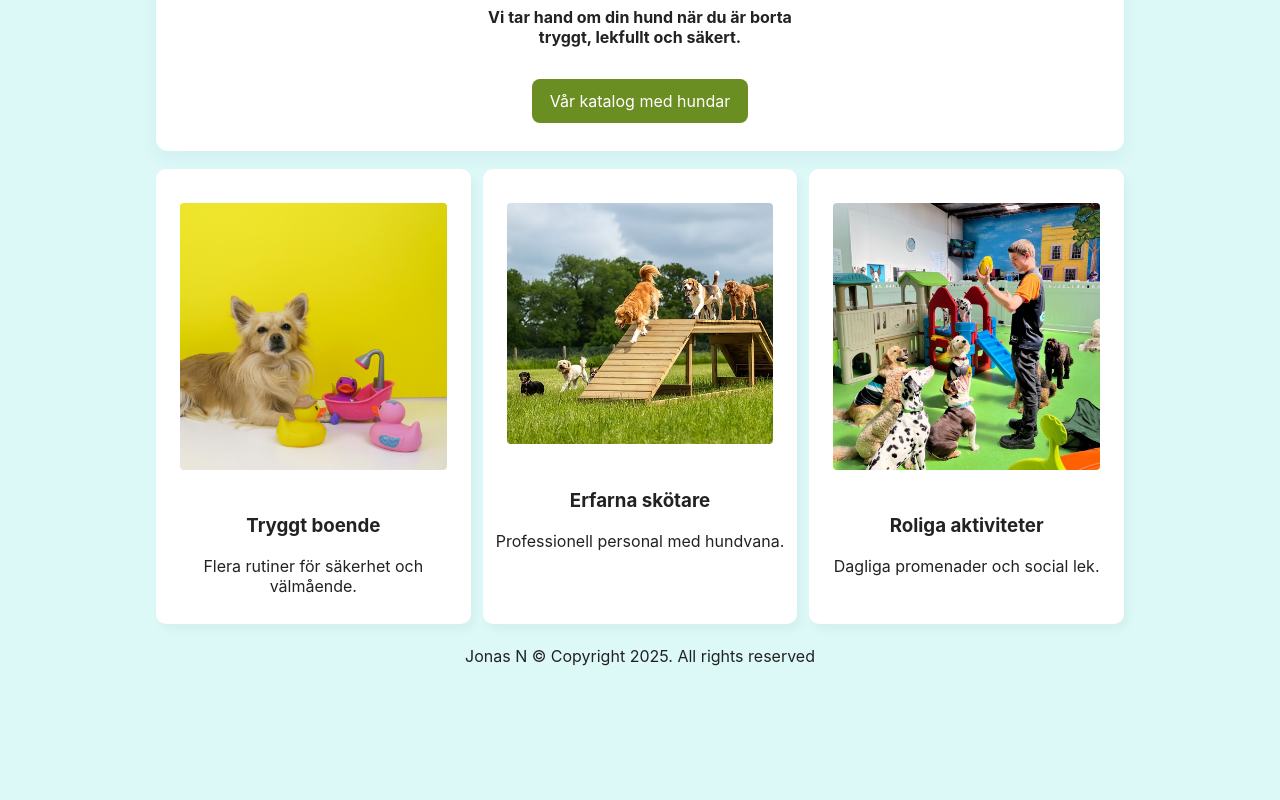
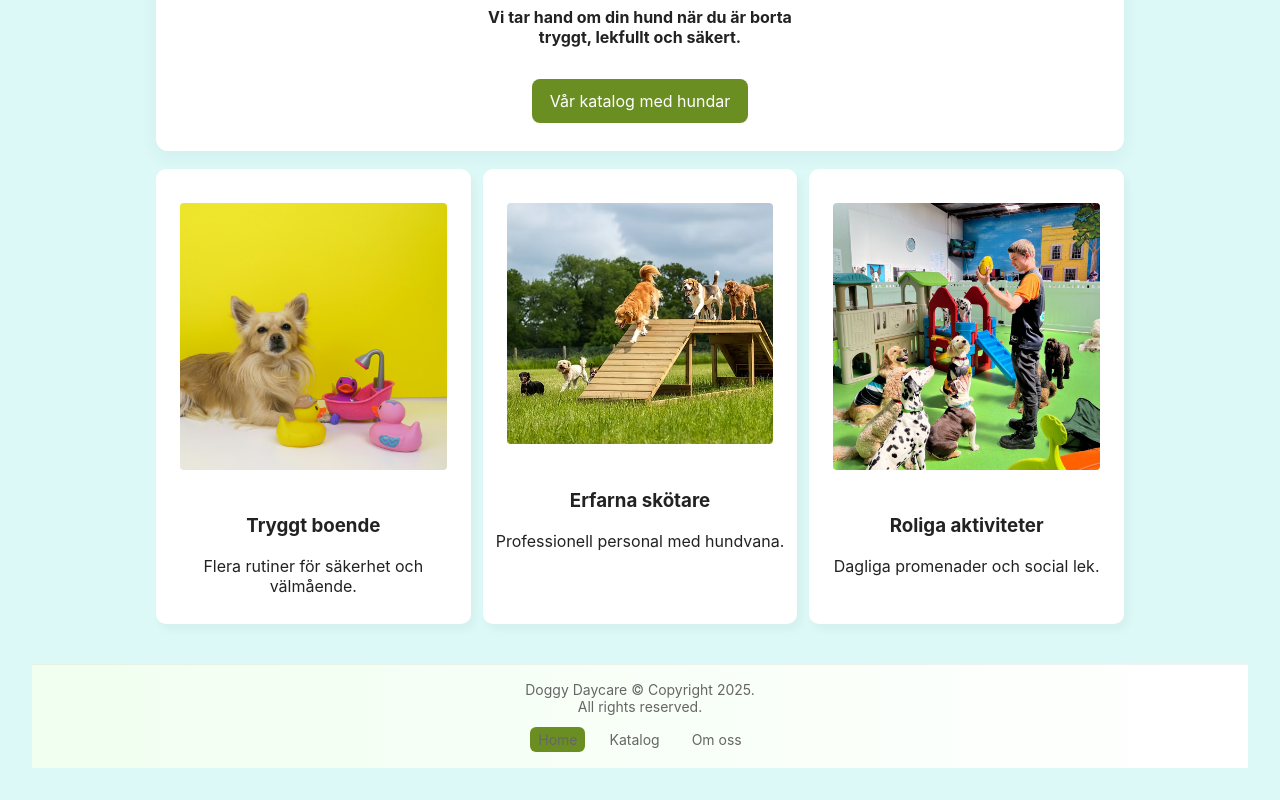
Before and after one commit to Jonasodiq/doggy-daycare, a React (Vite) app: page / in a window 1280 px wide. Shown: the part 1023-1823 px from the top of the page. Before the commit the page ends 1721 px from the top, so only its background shows below. Built offline with nearby package versions, Linux system fonts and the light colour scheme.

Commit message:
Added Footer

```diff
--- a/src/App.jsx
+++ b/src/App.jsx
@@ -5,6 +5,7 @@ import Catalog from './pages/Catalog';
 import DogDetail from './pages/DogDetail';
 import Header from './components/Header';
 import './App.css';
+import Footer from './components/Footer';
 
 function App() {
 
@@ -18,7 +19,7 @@ function App() {
           <Route path="/dog/:id" element={<DogDetail />} />
         </Routes>
       </main>
-      <footer className="footer">Jonas N © Copyright 2025. All rights reserved</footer>
+     <Footer></Footer>
     </div>
   );
 }
```
